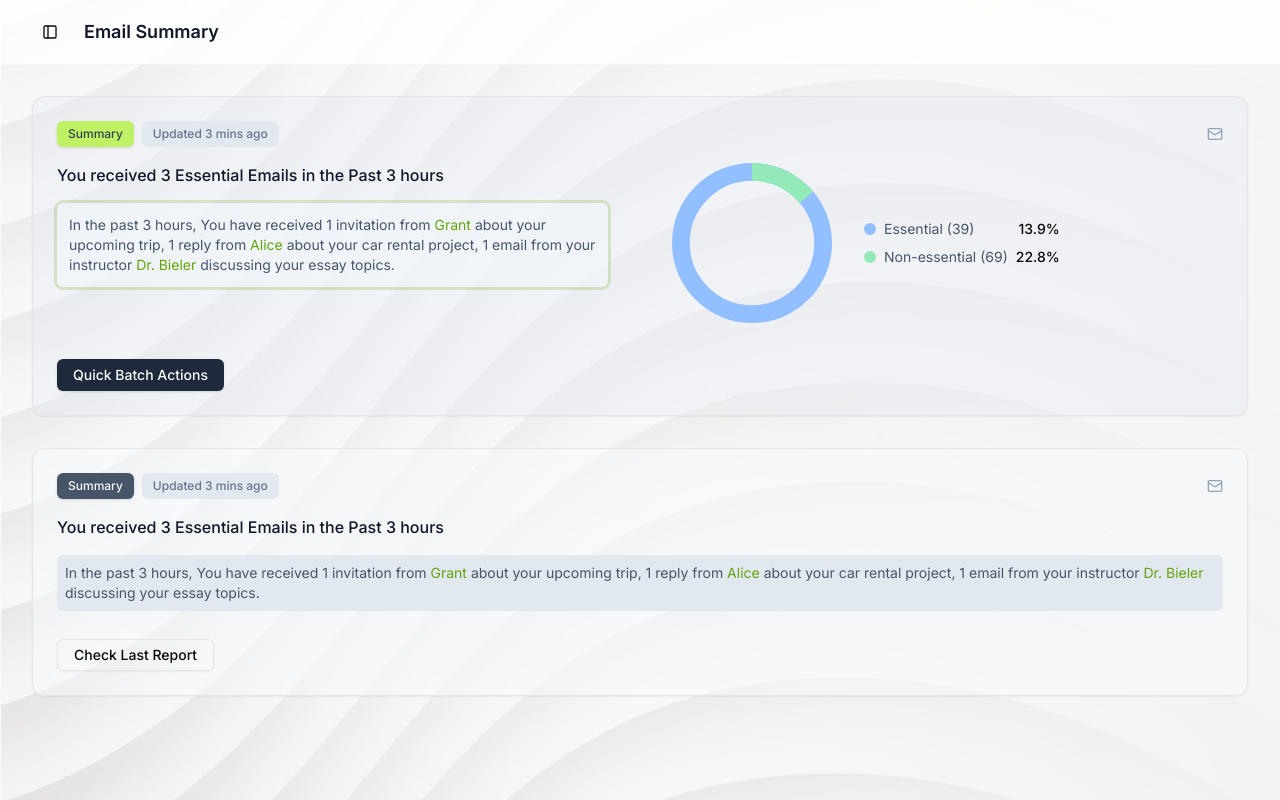
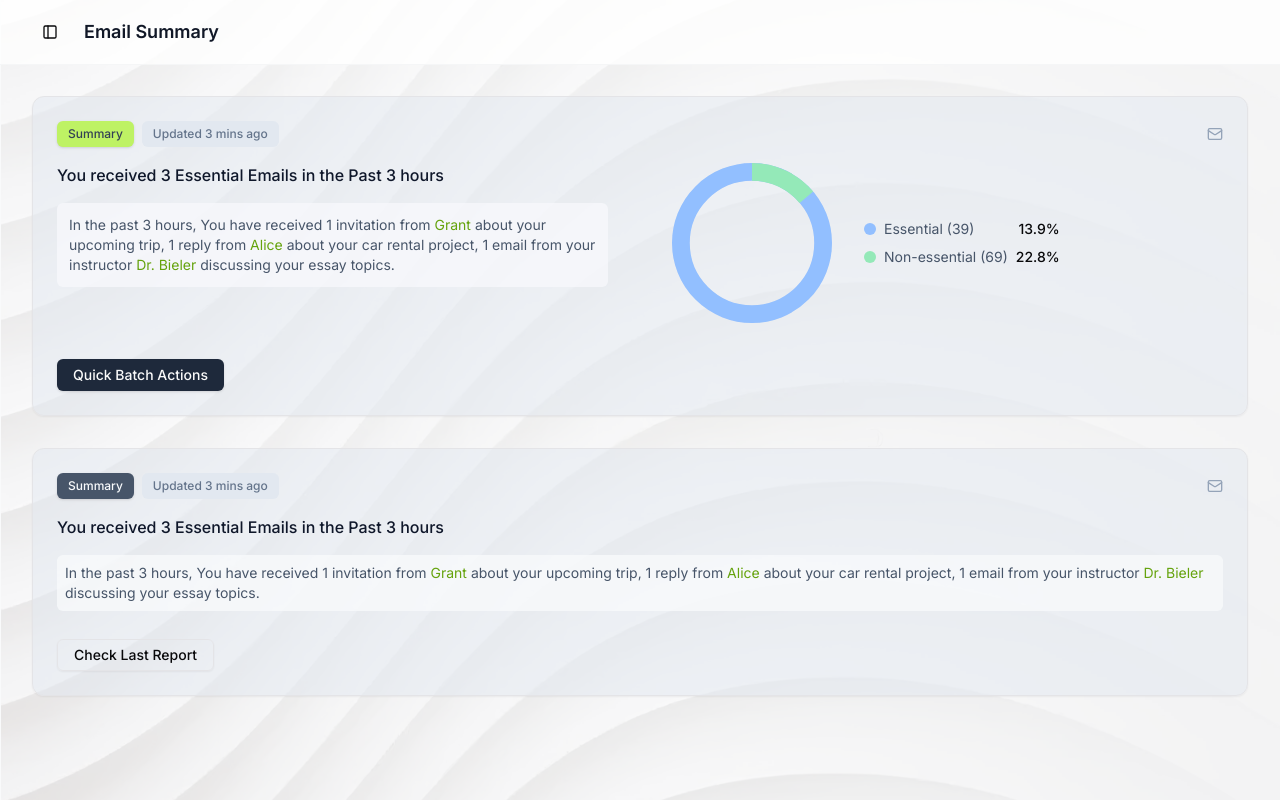
Before and after one commit to Haper-IO/haper-web, a Next.js app: page /dashboard in a window 1280 px wide. Built offline with nearby package versions, Linux system fonts and the light colour scheme.

Commit message:
updated card style | increase contrast on content bg

```diff
--- a/src/components/dashboard-cards.tsx
+++ b/src/components/dashboard-cards.tsx
@@ -205,7 +205,7 @@
   };
 
   return (
-    <Card className={"bg-slate-200/30"}>
+    <Card className={"bg-slate-200/50"}>
       <CardHeader className={SHARED_STYLES.cardHeader}>
         <Badge variant="emphasis" size="md">Summary</Badge>
         <Badge variant="secondary" size="md">Updated {summaryData.updateTime}</Badge>
@@ -218,7 +218,7 @@
             <h3 className={SHARED_STYLES.heading}>
               {summaryData.title}
             </h3>
-            <div className="px-3 py-3 bg-slate-100/70 rounded-md outline-lime-600/20 outline">
+            <div className="px-3 py-3 bg-slate-50/70 rounded-md">
               {renderHighlightedContent(summaryData.content, summaryData.highlightedPeople)}
             </div>
           </CardContent>
@@ -320,7 +320,7 @@
   };
 
   return (
-    <Card>
+    <Card className={"bg-slate-200/50"}>
       <CardHeader className={SHARED_STYLES.cardHeader}>
         <Badge variant="default" size="md">Summary</Badge>
         <Badge variant="secondary" size="md">Updated {summaryData.updateTime}</Badge>
@@ -330,7 +330,7 @@
         <h3 className={SHARED_STYLES.heading}>
           {summaryData.title}
         </h3>
-        <div className={"px-2 py-2 bg-slate-200 rounded-md"}>
+        <div className={"px-2 py-2 bg-slate-50/80 rounded-md"}>
           {renderHighlightedContent(summaryData.content, summaryData.highlightedPeople)}
         </div>
         <div className={"pt-3"}>
```
Lines whose indentation alone changed are shown as unchanged.
